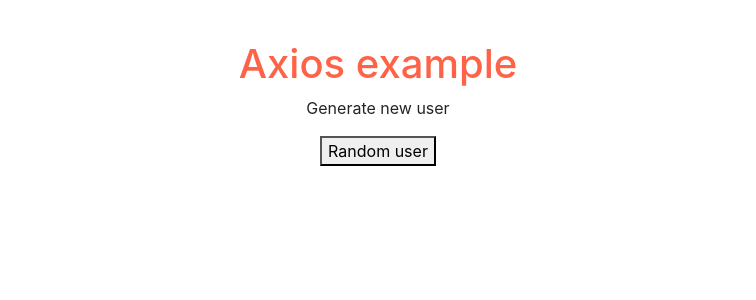
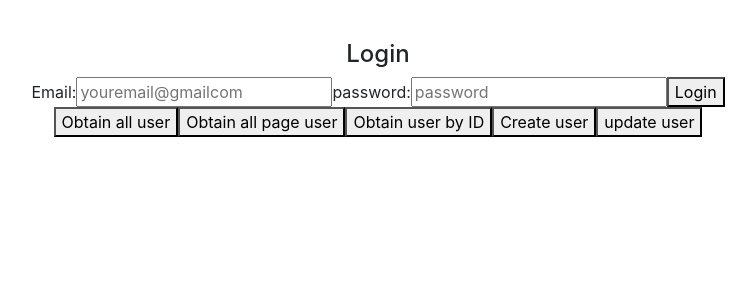
Before and after one commit to VanezaCT/ejercicio1, a React (Create React App) app: page / in a window 1280 px wide. Shown: the top 300 px of the page, without its empty margins (262-1018 px from the left). Built offline with nearby package versions, Linux system fonts and the light colour scheme.

Commit message:
method get, post, put, delete.. axios

```diff
--- a/package.json
+++ b/package.json
@@ -21,8 +21,10 @@
     "react": "^18.2.0",
     "react-dom": "^18.2.0",
     "react-loader-spinner": "^6.1.6",
+    "react-redux": "^9.1.0",
     "react-router-dom": "^6.22.0",
     "react-scripts": "5.0.1",
+    "redux": "^5.0.1",
     "rxjs": "^7.8.1",
     "web-vitals": "^2.1.4",
     "yup": "^1.3.3"
--- a/src/App.js
+++ b/src/App.js
@@ -17,6 +17,7 @@
 import ObservableExample from './components/pure/ObservableExample';
 import FetchExample from './components/pure/FetchExample';
 import AxiosExample from './components/pure/AxiosExample';
+import AxiosCRUDExample from './components/pure/axiosCRUDExample';
 
 function App() {
   return (
@@ -58,7 +59,8 @@
 
         {/* <FetchExample></FetchExample> */}
 
-        <AxiosExample></AxiosExample>
+        {/* <AxiosExample></AxiosExample> */}
+        <AxiosCRUDExample></AxiosCRUDExample>
 
     </div>
   );
--- /dev/null
+++ b/src/components/pure/axiosCRUDExample.jsx
@@ -0,0 +1,155 @@
+import React from 'react';
+import { login, getAllPagedUsers, getAllUser, getUsersByID, createUser, updateUser } from '../../services/axiosCRUDService';
+import { Formik, Field, Form, ErrorMessage } from 'formik';
+import * as Yup from 'yup';
+
+
+const AxiosCRUDExample = () => {
+
+    const loginSchema = Yup.object().shape(
+        {
+            email: Yup.string()
+                .email('Invalid email  format')
+                .required('Email is required'),
+            password: Yup.string()
+                .required('password is requered')
+        }
+    )
+
+    const authLogin =(values)=>{
+        login(values.email,values.password).then((response)=>{
+            if (response.data.token)
+            {
+                alert(JSON.stringify(response.data))
+                sessionStorage.setItem('Token', response.data.token)
+            } else {
+                sessionStorage.removeItem('Token')
+                throw new Error('Login failure')
+            }
+        }).catch ((error)=>{
+            alert(`something went wrong: ${error}`)
+            sessionStorage.removeItem('Token')
+        }).finally(()=>{console.log('Login done');})
+    }
+
+    const obtainAllUser =()=>{
+        getAllUser()
+            .then((response) => { alert(JSON.stringify(response.data.data) )})
+            .catch((error) => alert(`something went wrong: ${error}`))
+
+    }
+
+    const obtainAllPageUser = (page) => {
+        getAllPagedUsers(page)
+            .then((response) => { alert(JSON.stringify(response.data.data) )})
+            .catch((error) => alert(`something went wrong: ${error}`))
+
+    }
+
+    const obtainUserByID = (id) => {
+        getUsersByID(id)
+            .then((response) => { alert(JSON.stringify(response.data.data)) })
+            .catch((error) => alert(`something went wrong: ${error}`))
+
+    }
+
+    const createNewUsers =(name,job)=>{
+        createUser(name,job)
+            .then((response) => {
+                if (response.data && response.status===201) {
+                    alert(JSON.stringify(response.data))
+                } else {
+                    throw new Error('user not created')
+                }
+            }).catch((error) => {
+                alert(`something went wrong: ${error}`)
+            })
+    }
+
+    const updateNewUsers = (id,name, job) => {
+        updateUser(id, name, job)
+            .then((response) => {
+                if (response.data && response.status === 200) {
+                    alert(JSON.stringify(response.data))
+                } else {
+                    throw new Error('user not created')
+                }
+            }).catch((error) => {
+                alert(`something went wrong: ${error}`)
+            })
+    }
+
+    return (
+        <div>
+            <div>
+                <h4>
+                    Login
+                </h4>
+                <Formik
+                    initialValues={
+                        {
+                            email: '',
+                            password: ''
+                        }}
+
+                    validationSchema={loginSchema}
+                    onSubmit={async (values) => {
+                       authLogin(values)
+                    }}>
+
+                    {({ values,
+                        touched,
+                        errors,
+                        isSubmitting,
+                        handleChange,
+                        handleBlur, }) => (
+
+                        <Form>
+                            <label htmlFor="email">Email: </label>
+                            <Field
+                                id="email"
+                                name="email"
+                                placeholder="youremail@gmailcom"
+                                type="email"
+                            />
+                            {/* email errors */}
+                            {
+                                errors.email && touched.email &&
+                                (
+                                    <div>
+                                        <ErrorMessage name="email" component='div'></ErrorMessage>
+                                    </div>
+
+                                )
+                            }
+
+                            <label htmlFor="firstName">password: </label>
+                            <Field id="password" name="password" placeholder="password" type="password" />
+
+                            {/* password errors */}
+                            {
+                                errors.password && touched.password &&
+                                (
+                                    <div>
+                                        <ErrorMessage name="password"></ErrorMessage>
+                                    </div>
+                                )
+                            }
+                            <button type="submit">Login</button>
+                            {isSubmitting ? (<p>Login your credential...</p>) : null}
+                        </Form>
+                    )
+
+                    }
+                </Formik>
+            </div>
+            <button onClick={obtainAllUser}>Obtain all user</button>
+            <button onClick={()=>obtainAllPageUser(1)}>Obtain all page user</button>
+            <button onClick={()=>obtainUserByID(1)}>Obtain user by ID</button>
+            <button onClick={() => createNewUsers('morpheus','leader')}>Create user</button>
+            <button onClick={() => updateNewUsers(1,'morpheus', 'zion resident')}>update user</button>
+        </div>
+    );
+}
+
+export default AxiosCRUDExample;
--- /dev/null
+++ b/src/services/axiosCRUDService.js
@@ -0,0 +1,55 @@
+import axios from "axios";
+
+export const login = (email, password)=>{
+
+    let body ={
+        email:email,
+        password: password
+    }
+
+    return axios.post('https://reqres.in/api/login', body)
+}
+
+// TODO: OBTAIN ALL USER
+
+export const getAllUser = () => {
+    return axios.get('https://reqres.in/api/users')
+}
+
+// TODO: OBTAIN PAGED USER
+export const getAllPagedUsers = (page) => {
+    return axios.get(`https://reqres.in/api/users?page=${page}`)
+}
+
+// TODO: OBTAIN USER BY ID
+export const getUsersByID = (id) => {
+    return axios.get(`https://reqres.in/api/users/${id}`)
+}
+
+// TODO: CREATE USER
+export const createUser = (id,name, job) => {
+
+    let body = {
+        name: name,
+        job: job
+    }
+
+    return axios.post(`https://reqres.in/api/users/${id}`, body)
+}
+
+//TODO: UPDATE USER
+export const updateUser = (id, name, job) => {
+
+    let body = {
+        name: name,
+        job: job
+    }
+
+    return axios.put(`https://reqres.in/api/users/${id}`, body)
+}
+
+//TODO: DELETE USER
+export const deleteUser = (id, name, job) => {
+
+    return axios.put(`https://reqres.in/api/users/${id}`)
+}
```
Also changed, not shown: src/components/pure/forms/loginFormik.jsx (line endings or trailing spaces), 1 other file (tests, documents, lock files or other folders).
